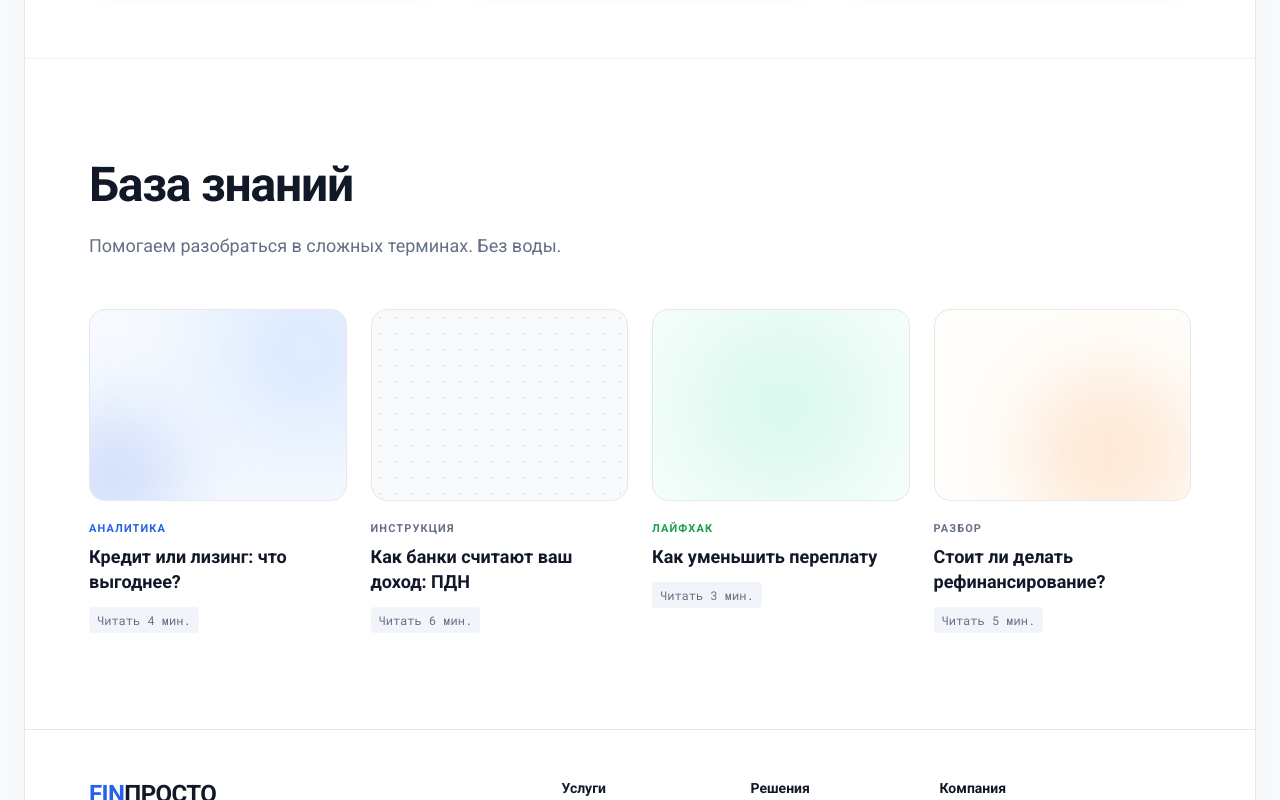
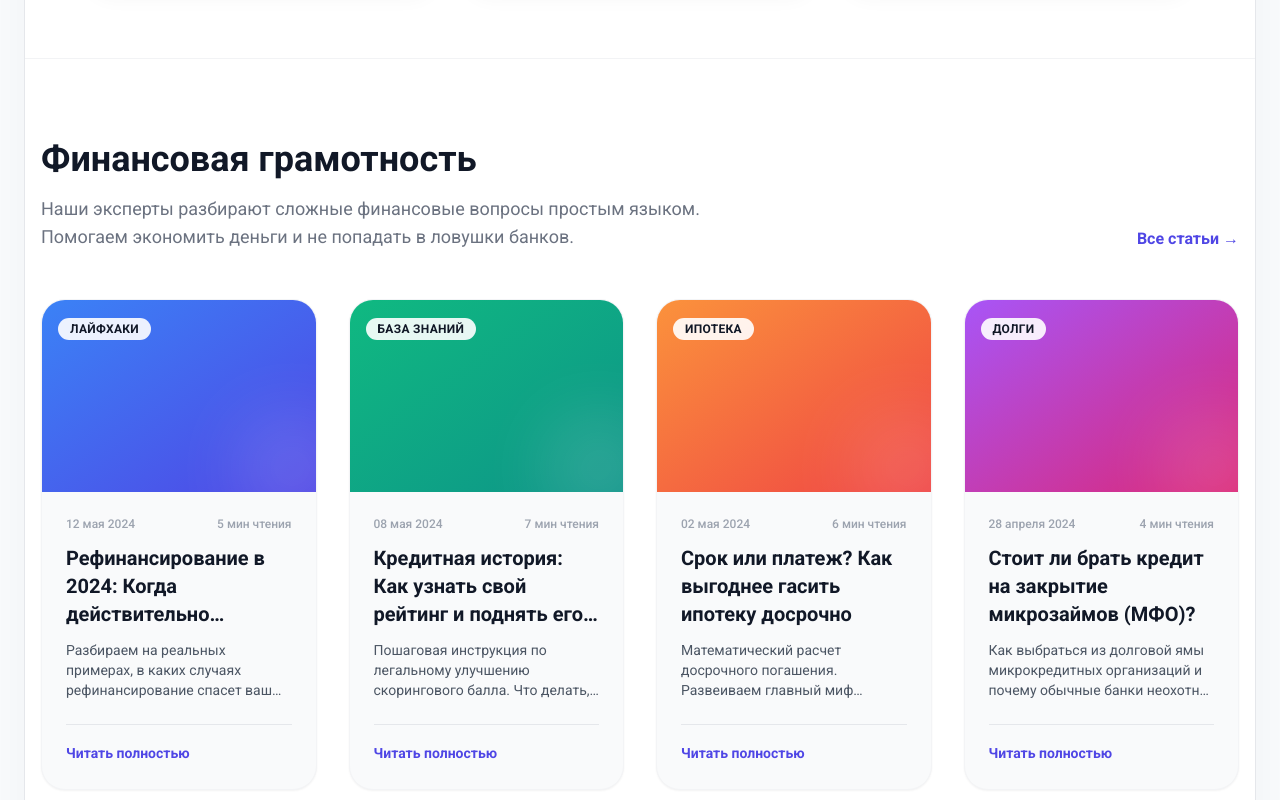
Before and after one commit to Gogih43/finprosto-1, a Next.js app: page / in a window 1280 px wide. Shown: the part 5100-5900 px from the top of the page. Built offline with nearby package versions, Linux system fonts and the light colour scheme; no server answers.

Commit message:
Добавил профессиональный блок статей для повышения траста

```diff
--- a/components/Articles.tsx
+++ b/components/Articles.tsx
@@ -1,43 +1,107 @@
+'use client';
+
 export default function Articles() {
+  // Массив с нашими экспертными статьями (пока захардкожен, позже можно вынести в БД)
+  const articles = [
+    {
+      id: 1,
+      title: "Рефинансирование в 2024: Когда действительно выгодно объединять кредиты?",
+      excerpt: "Разбираем на реальных примерах, в каких случаях рефинансирование спасет ваш бюджет, а когда — загонит в еще большие долги.",
+      category: "Лайфхаки",
+      readTime: "5 мин чтения",
+      date: "12 мая 2024",
+      imageGrad: "from-blue-500 to-indigo-600"
+    },
+    {
+      id: 2,
+      title: "Кредитная история: Как узнать свой рейтинг и поднять его за 3 месяца",
+      excerpt: "Пошаговая инструкция по легальному улучшению скорингового балла. Что делать, если банки постоянно отказывают?",
+      category: "База знаний",
+      readTime: "7 мин чтения",
+      date: "08 мая 2024",
+      imageGrad: "from-emerald-500 to-teal-600"
+    },
+    {
+      id: 3,
+      title: "Срок или платеж? Как выгоднее гасить ипотеку досрочно",
+      excerpt: "Математический расчет досрочного погашения. Развеиваем главный миф ипотечников с помощью кредитного калькулятора.",
+      category: "Ипотека",
+      readTime: "6 мин чтения",
+      date: "02 мая 2024",
+      imageGrad: "from-orange-400 to-red-500"
+    },
+    {
+      id: 4,
+      title: "Стоит ли брать кредит на закрытие микрозаймов (МФО)?",
+      excerpt: "Как выбраться из долговой ямы микрокредитных организаций и почему обычные банки неохотно дают деньги должникам МФО.",
+      category: "Долги",
+      readTime: "4 мин чтения",
+      date: "28 апреля 2024",
+      imageGrad: "from-purple-500 to-pink-600"
+    }
+  ];
+
   return (
-    <section className="px-8 py-16 lg:px-16 lg:py-24">
-      <div className="flex items-end justify-between mb-12">
-        <div className="max-w-2xl"><h2 className="text-4xl lg:text-[48px] font-bold leading-tight tracking-tight text-text">База знаний</h2><p className="mt-4 text-lg text-secondary leading-relaxed">Помогаем разобраться в сложных терминах. Без воды.</p></div>
-      </div>
-      <div className="grid grid-cols-1 md:grid-cols-2 lg:grid-cols-4 gap-6">
-        <a href="#" className="group block">
-          <div className="w-full h-48 rounded-2xl mb-5 overflow-hidden relative border border-border bg-blue-50/50">
-            <div className="absolute -top-10 -right-10 w-40 h-40 bg-blue-400/30 rounded-full blur-3xl transition-transform group-hover:scale-110"></div>
-            <div className="absolute -bottom-10 -left-10 w-32 h-32 bg-primary/20 rounded-full blur-2xl"></div>
+    <section className="py-20 bg-white" id="articles">
+      <div className="container mx-auto px-4 max-w-7xl">
+        <div className="flex justify-between items-end mb-12">
+          <div>
+            <h2 className="text-3xl md:text-4xl font-extrabold text-gray-900 mb-4">
+              Финансовая грамотность
+            </h2>
+            <p className="text-lg text-gray-500 max-w-2xl">
+              Наши эксперты разбирают сложные финансовые вопросы простым языком. Помогаем экономить деньги и не попадать в ловушки банков.
+            </p>
           </div>
-          <p className="text-[11px] font-bold text-primary uppercase tracking-widest mb-2">Аналитика</p>
-          <h3 className="text-lg font-bold text-text mb-3 leading-snug group-hover:text-primary transition-colors">Кредит или лизинг: что выгоднее?</h3>
-          <p className="text-[12px] text-secondary font-mono bg-slate-100 inline-block px-2 py-1 rounded">Читать 4 мин.</p>
-        </a>
-        <a href="#" className="group block">
-          <div className="w-full h-48 rounded-2xl mb-5 overflow-hidden relative border border-border bg-slate-50 flex items-center justify-center">
-            <div className="absolute w-full h-full opacity-50" style={{ backgroundImage: 'radial-gradient(#CBD5E1 1px, transparent 1px)', backgroundSize: '16px 16px' }}></div>
-          </div>
-          <p className="text-[11px] font-bold text-secondary uppercase tracking-widest mb-2">Инструкция</p>
-          <h3 className="text-lg font-bold text-text mb-3 leading-snug group-hover:text-primary transition-colors">Как банки считают ваш доход: ПДН</h3>
-          <p className="text-[12px] text-secondary font-mono bg-slate-100 inline-block px-2 py-1 rounded">Читать 6 мин.</p>
-        </a>
-        <a href="#" className="group block">
-          <div className="w-full h-48 rounded-2xl mb-5 overflow-hidden relative border border-border bg-emerald-50/30">
-            <div className="absolute top-1/2 left-1/2 -translate-x-1/2 -translate-y-1/2 w-48 h-48 bg-emerald-400/20 rounded-full blur-3xl transition-transform group-hover:scale-125"></div>
-          </div>
-          <p className="text-[11px] font-bold text-success uppercase tracking-widest mb-2">Лайфхак</p>
-          <h3 className="text-lg font-bold text-text mb-3 leading-snug group-hover:text-primary transition-colors">Как уменьшить переплату</h3>
-          <p className="text-[12px] text-secondary font-mono bg-slate-100 inline-block px-2 py-1 rounded">Читать 3 мин.</p>
-        </a>
-        <a href="#" className="group block">
-          <div className="w-full h-48 rounded-2xl mb-5 overflow-hidden relative border border-border bg-orange-50/30">
-            <div className="absolute -bottom-8 right-0 w-40 h-40 bg-orange-400/20 rounded-full blur-2xl transition-transform group-hover:-translate-y-4"></div>
-          </div>
-          <p className="text-[11px] font-bold text-secondary uppercase tracking-widest mb-2">Разбор</p>
-          <h3 className="text-lg font-bold text-text mb-3 leading-snug group-hover:text-primary transition-colors">Стоит ли делать рефинансирование?</h3>
-          <p className="text-[12px] text-secondary font-mono bg-slate-100 inline-block px-2 py-1 rounded">Читать 5 мин.</p>
-        </a>
+          <button className="hidden md:block text-indigo-600 font-semibold hover:text-indigo-800 transition-colors">
+            Все статьи &rarr;
+          </button>
+        </div>
+
+        <div className="grid grid-cols-1 md:grid-cols-2 lg:grid-cols-4 gap-8">
+          {articles.map((article) => (
+            <article
+              key={article.id}
+              className="bg-gray-50 rounded-3xl overflow-hidden border border-gray-100 shadow-sm hover:shadow-xl transition-all duration-300 group cursor-pointer flex flex-col"
+            >
+              {/* Имитация картинки с помощью красивого градиента (чтобы не было битых ссылок на фото) */}
+              <div className={`h-48 w-full bg-gradient-to-br ${article.imageGrad} relative overflow-hidden`}>
+                <div className="absolute top-4 left-4">
+                  <span className="bg-white/90 backdrop-blur-sm text-gray-900 text-xs font-bold px-3 py-1 rounded-full uppercase tracking-wide">
+                    {article.category}
+                  </span>
+                </div>
+                {/* Легкий декоративный паттерн */}
+                <div className="absolute -bottom-6 -right-6 w-24 h-24 bg-white opacity-20 rounded-full blur-2xl group-hover:scale-150 transition-transform duration-700"></div>
+              </div>
+
+              <div className="p-6 flex flex-col flex-grow">
+                <div className="flex items-center justify-between text-xs text-gray-400 font-medium mb-3">
+                  <span>{article.date}</span>
+                  <span>{article.readTime}</span>
+                </div>
+
+                <h3 className="text-xl font-bold text-gray-900 mb-3 group-hover:text-indigo-600 transition-colors line-clamp-3">
+                  {article.title}
+                </h3>
+
+                <p className="text-gray-600 text-sm mb-6 line-clamp-3 flex-grow">
+                  {article.excerpt}
+                </p>
+
+                <div className="mt-auto pt-4 border-t border-gray-200">
+                  <span className="text-indigo-600 font-semibold text-sm group-hover:underline">
+                    Читать полностью
+                  </span>
+                </div>
+              </div>
+            </article>
+          ))}
+        </div>
+
+        <button className="mt-10 w-full md:hidden bg-gray-100 text-gray-800 font-bold py-4 rounded-xl hover:bg-gray-200 transition-colors">
+          Все статьи
+        </button>
       </div>
     </section>
   );
```
